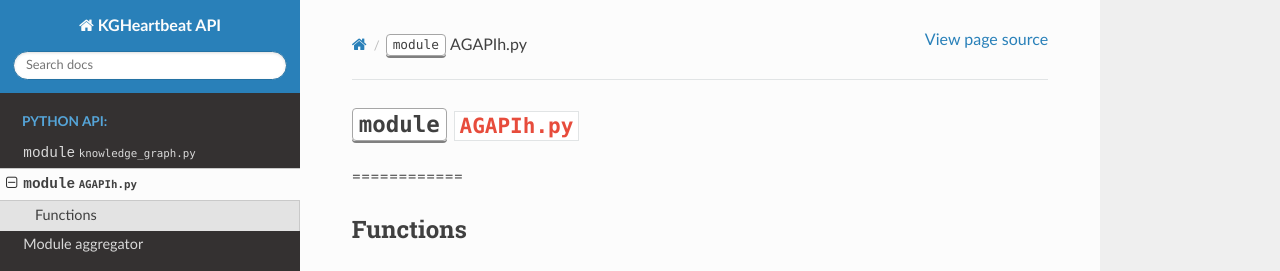
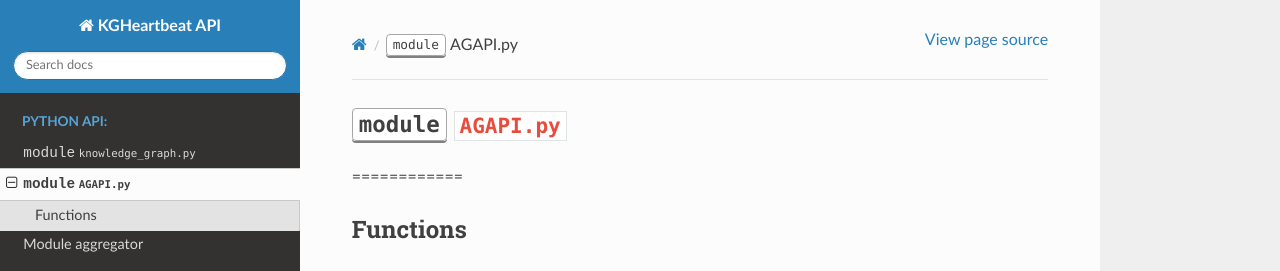
Before and after one commit to GabrieleT0/KGHeartbeat-API, a Sphinx documentation site: the page built from docs/source/api/AGAPI.md, in a window 1280 px wide and 1322 px high. Shown: the top 271 px of the window. Built offline with Sphinx 7.4.7 and the Read the Docs theme 2.0.0, drawn with Linux system fonts in a browser that asks for light colours.

Commit message:
Update AGAPI.md

```diff
--- a/docs/source/api/AGAPI.md
+++ b/docs/source/api/AGAPI.md
@@ -1,4 +1,4 @@
-# <kbd>module</kbd> `AGAPIh.py`
+# <kbd>module</kbd> `AGAPI.py`
 ============
 
 Functions
```
